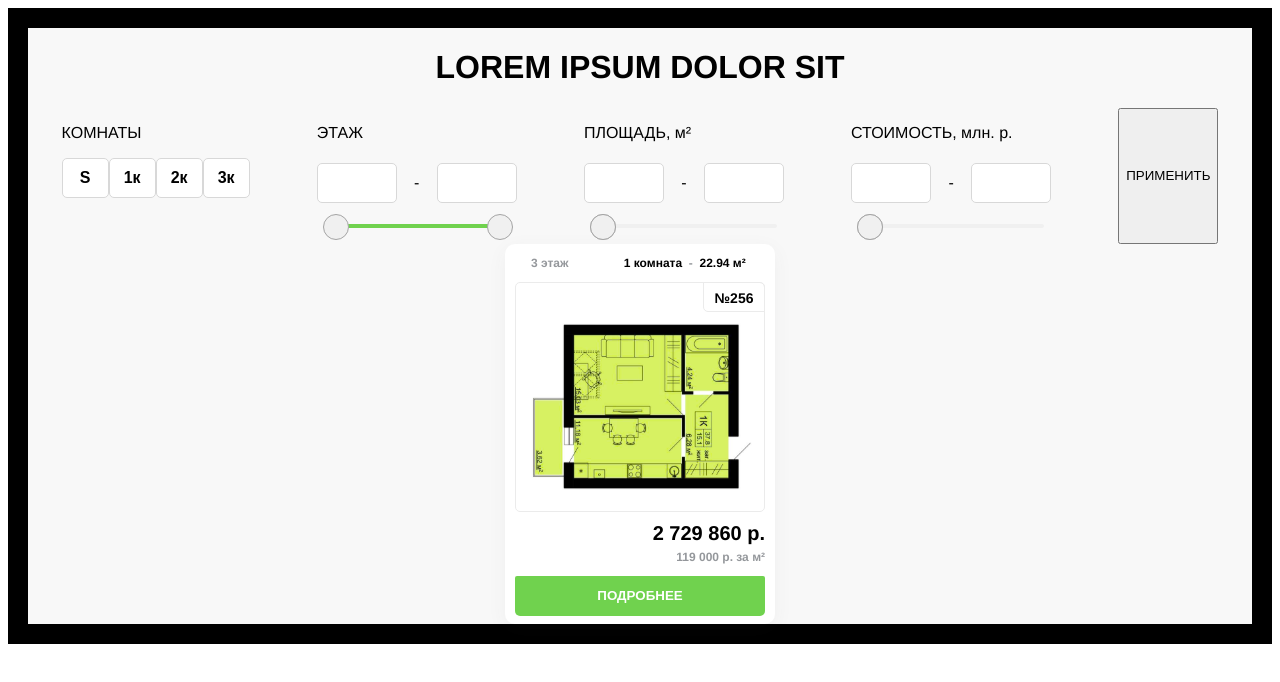
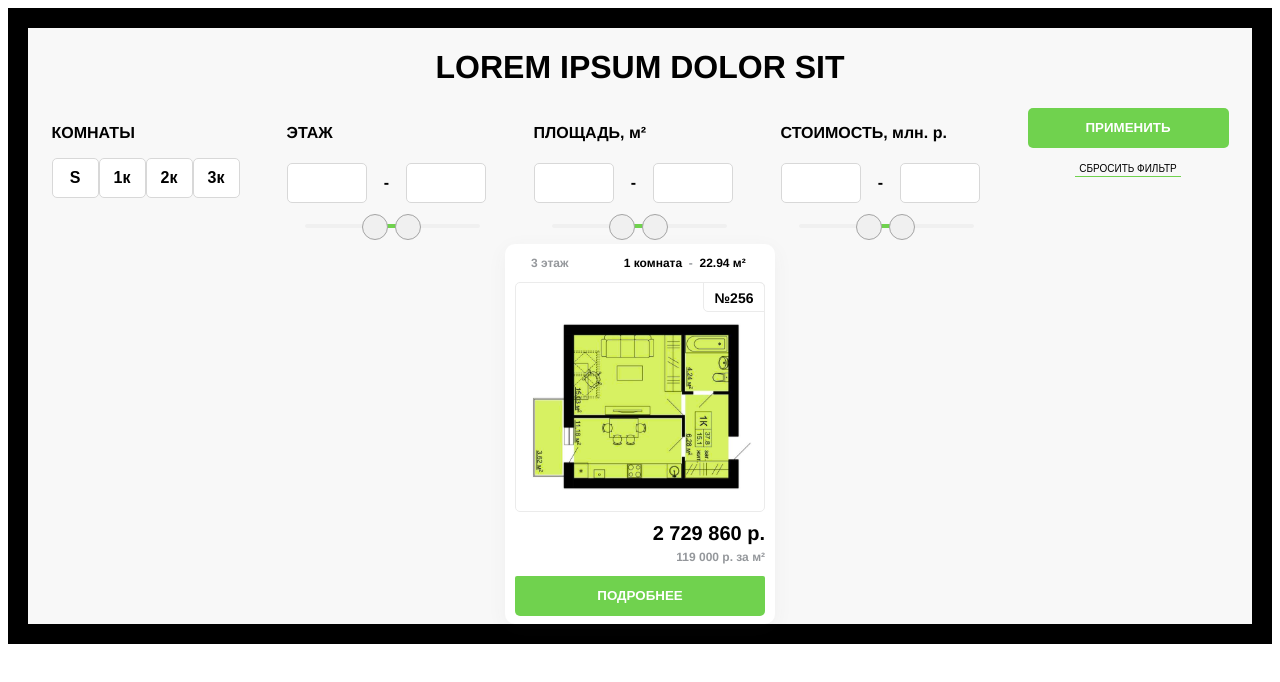
Before and after one commit to Nekishmyakish/apartments, a Vue app: page / in a window 1280 px wide. Shown: the top 682 px of the page. Built offline with nearby package versions, Linux system fonts and the light colour scheme.

Commit message:
slider complete

```diff
--- a/src/App.vue
+++ b/src/App.vue
@@ -12,13 +12,14 @@
   font-family: Gotham Pro, Avenir, Helvetica, Arial, sans-serif;
   -webkit-font-smoothing: antialiased;
   -moz-osx-font-smoothing: grayscale;
+  font-weight: bold;
   text-align: center;
   border: 20px solid black;
 }
 </style>
 
 <script>
-import Header from "./components/Header"
+import Header from "./components/Header";
 import Parameters from "./components/Parameters";
 import AppartmentCard from "./components/AppartmentCard";
 
--- a/src/components/Header.vue
+++ b/src/components/Header.vue
@@ -4,7 +4,8 @@
   </div>
 </template>
 
-<style scoped></style>
+<style scoped>
+</style>
 
 <script>
 export default {};
--- a/src/components/Parameters.vue
+++ b/src/components/Parameters.vue
@@ -1,6 +1,6 @@
 <template>
   <div class="container">
-    <div class="parameters__buttons">
+    <div class="parameters">
       <div>
         <p>КОМНАТЫ</p>
         <div>
@@ -12,41 +12,32 @@
       </div>
       <div>
         <p>ЭТАЖ</p>
-        <div class="parameters__info">
-          <input type="text" class="parameters__input" />
-          <p>-</p>
-          <input type="text" class="parameters__input" />
-        </div>
-        <Slider />
+        <Slider propId="floor" min="0" max="10" />
       </div>
       <div>
         <p>ПЛОЩАДЬ, м&sup2;</p>
-        <div class="parameters__info">
-          <input type="text" class="parameters__input" />
-          <p>-</p>
-          <input type="text" class="parameters__input" />
-        </div>
-        <Slider />
+        <Slider propId="square" min="0" max="10" />
       </div>
       <div>
         <p>СТОИМОСТЬ, млн. р.</p>
-        <div class="parameters__info">
-          <input type="text" class="parameters__input" />
-          <p>-</p>
-          <input type="text" class="parameters__input" />
-        </div>
-        <Slider />
+        <Slider propId="cost" min="0" max="10" />
       </div>
-      <button>ПРИМЕНИТЬ</button>
+      <div class="parameters__buttons-result">
+        <button class="parameters__buttons-result_apply">ПРИМЕНИТЬ</button>
+        <button class="parameters__buttons-result_discard">
+          СБРОСИТЬ ФИЛЬТР
+        </button>
+      </div>
     </div>
   </div>
 </template>
 
 <style scoped>
-.parameters__buttons {
+.parameters {
   text-align: left;
   display: flex;
   justify-content: space-around;
+  align-items: flex-start;
 }
 
 .parameters__buttons-rooms,
@@ -62,6 +53,36 @@
   border-radius: 5px;
 }
 
+.parameters__buttons-result {
+  display: flex;
+  flex-direction: column;
+  align-items: center;
+}
+
+.parameters__buttons-result_apply {
+  margin-bottom: 15px;
+  width: 201px;
+  height: 40px;
+  background: #70d24e;
+  border: none;
+  border-radius: 5px;
+  color: #ffffff;
+  outline: none;
+  font-weight: bold;
+}
+
+.parameters__buttons-result_discard {
+  box-sizing: border-box;
+  padding: 0;
+  padding-bottom: 2px;
+  background: #f8f8f8;
+  border: none;
+  border-bottom: solid 1px #70d24e;
+  outline: none;
+  width: 106px;
+  font-size: 10px;
+}
+
 /* .parameters__buttons-rooms_1k {
   margin-left: 5px;
   margin-right: 2.5px;
@@ -71,22 +92,6 @@
   margin-left: 2.5px;
   margin-right: 5px;
 } */
-
-.parameters__info {
-  display: flex;
-  justify-content: space-between;
-  align-items: center;
-}
-.parameters__input {
-  font-size: 16px;
-  width: 80px;
-  height: 40px;
-  background: #ffffff;
-  border: 1px solid #d8d8d8;
-  box-sizing: border-box;
-  border-radius: 5px;
-  outline: none;
-}
 </style>
 
 <script>
--- a/src/components/Slider.vue
+++ b/src/components/Slider.vue
@@ -1,7 +1,12 @@
 <template>
   <div class="content">
+    <div class="slider__info">
+      <input type="text" class="slider__info-input" />
+      <p>-</p>
+      <input type="text" class="slider__info-input" />
+    </div>
     <div
-      id="my-slider"
+      v-bind:id="propId"
       :se-min="minThreshold"
       :se-step="step"
       :se-min-value="min"
@@ -26,6 +31,10 @@
 import ZbRangeSlider from "./ZbRangeSlider";
 export default {
   props: {
+    propId: {
+      type: String,
+      required: true,
+    },
     minThreshold: {
       type: Number,
       default: -100,
@@ -53,8 +62,11 @@ export default {
     };
   },
   mounted: function() {
-    this.instance = new ZbRangeSlider("my-slider");
-    this.instance.onChange = (min, max) => this.updateValues(min, max);
+    this.instance = new ZbRangeSlider(this.propId);
+    this.instance.onChange = (min, max) => {
+      this.updateValues(min, max);
+      console.log(min, max);
+    };
   },
   destroyed: function() {},
   methods: {
@@ -67,6 +79,23 @@ export default {
 </script>
 
 <style>
+.slider__info {
+  display: flex;
+  justify-content: space-between;
+  align-items: center;
+}
+
+.slider__info-input {
+  font-size: 16px;
+  width: 80px;
+  height: 40px;
+  background: #ffffff;
+  border: 1px solid #d8d8d8;
+  box-sizing: border-box;
+  border-radius: 5px;
+  outline: none;
+}
+
 .slider {
   display: block;
   position: relative;
--- a/src/components/ZbRangeSlider.js
+++ b/src/components/ZbRangeSlider.js
@@ -166,12 +166,12 @@ export default function(id) {
     }
   }
 
-  function onStop() {
+  function onStop(event) {
     document.removeEventListener("mousemove", onMove);
     document.removeEventListener("mouseup", onStop);
     document.removeEventListener("touchmove", onMove);
     document.removeEventListener("touchend", onStop);
-
+    console.log(event);
     selectedTouch = null;
 
     // write new value
@@ -197,9 +197,10 @@ export default function(id) {
 
   function calculateValue() {
     var newValue = (lineSpan.offsetWidth - normalizeFact) / initialValue;
+
     var minValue = lineSpan.offsetLeft / initialValue;
     var maxValue = minValue + newValue;
-
+    console.log(minValue, maxValue);
     minValue = minValue * (max - min) + min;
     maxValue = maxValue * (max - min) + min;
 
```
